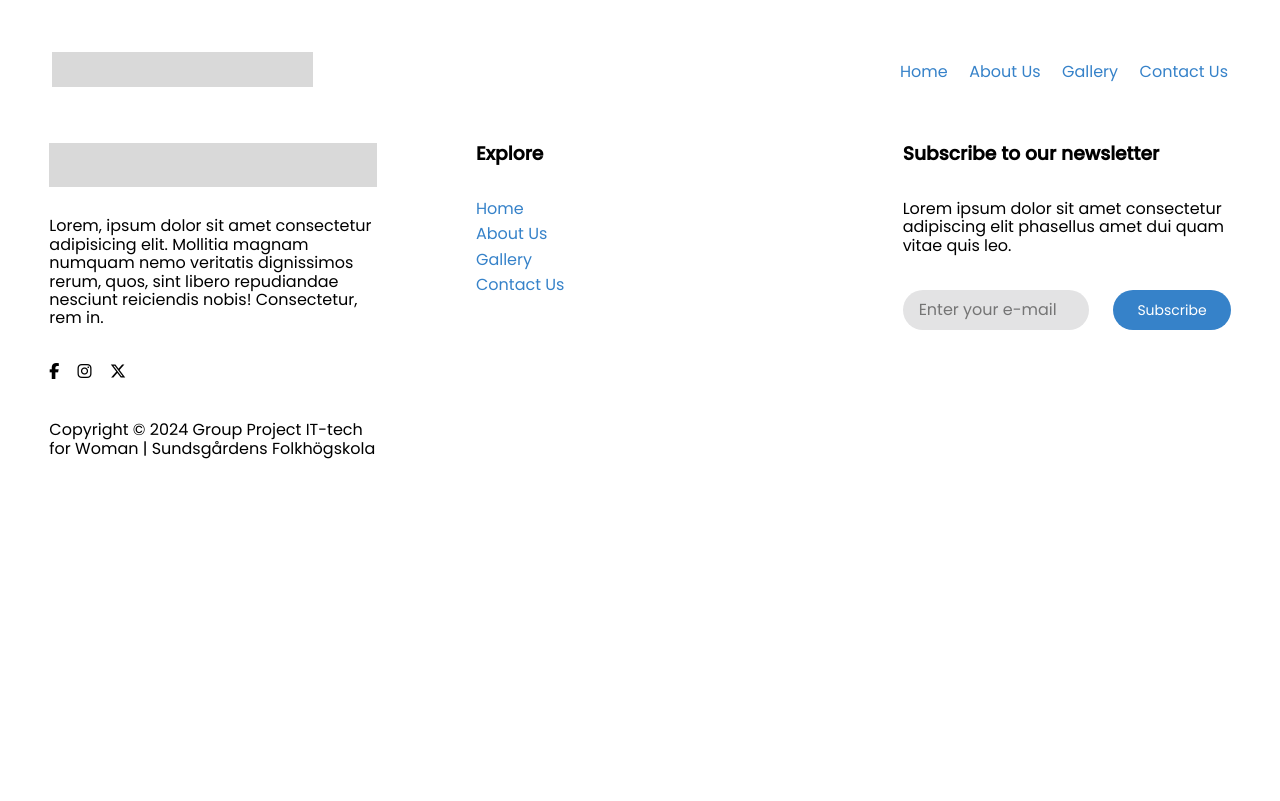
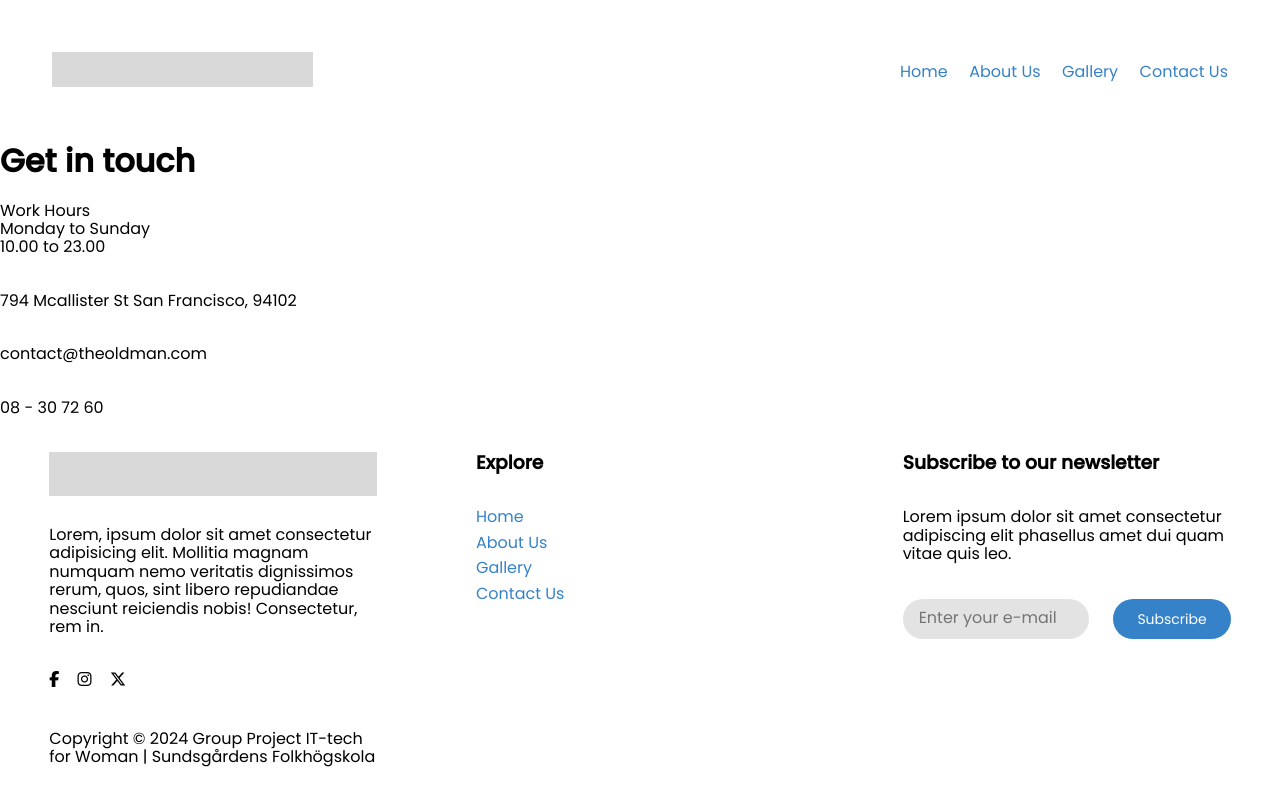
Before and after one commit to danielaayz/group-project-restaurant, a plain HTML site: page contact-us.html in a window 1280 px wide. Drawn offline with nearby package versions, Linux system fonts and the light colour scheme.

Commit message:
feat: add contact info

```diff
--- a/contact-us.html
+++ b/contact-us.html
@@ -45,7 +45,15 @@
                <!-- End Navigation -->
             </div>
          </header>
-         <main></main>
+         <main>
+            <section class="container section-left">
+               <h1>Get in touch</h1>
+               <p>Work Hours <br />Monday to Sunday <br />10.00 to 23.00</p>
+               <p>794 Mcallister St San Francisco, 94102</p>
+               <p>contact@theoldman.com</p>
+               <p>08 - 30 72 60</p>
+            </section>
+         </main>
          <!-- Start Footer -->
          <footer class="container__footer">
             <div class="container__footer-card">
```
